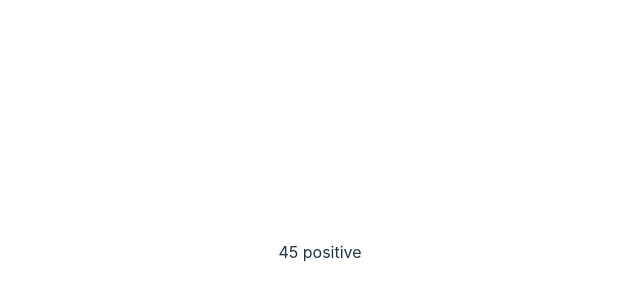
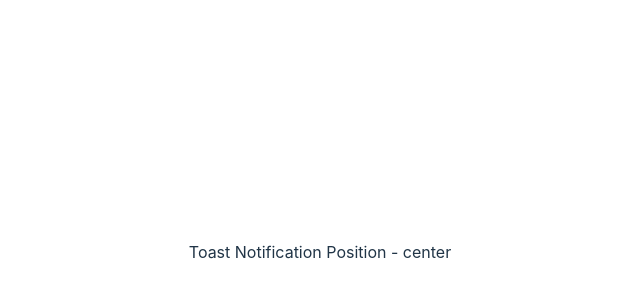
Before and after one commit to developer-shourav/React-TS, a React (Vite) app: page / in a window 1280 px wide. Shown: the part 148-448 px from the top of the page, without its empty margins (320-960 px from the left). Built offline with nearby package versions, Linux system fonts and the light colour scheme.

Commit message:
Template Literals type added

```diff
--- a/src/App.tsx
+++ b/src/App.tsx
@@ -1,5 +1,6 @@
 import "./App.css";
-import { RandomNumbers } from "./components/restriction/RandomNumbers";
+import { Toast } from "./components/templateLiterals/Toast";
+/* import { RandomNumbers } from "./components/restriction/RandomNumbers"; */
 /* import { List } from "./components/generics/List"; */
 /* import { Private } from "./components/auth/Private";
 import { Profile } from "./components/auth/Profile"; */
@@ -126,7 +127,12 @@
 
       {/* ------------------- ---------Typing Restricting Props (Advanced) ------------------ */}
 
-       <RandomNumbers value={45} isPositive />
+       {/* <RandomNumbers value={45} isPositive /> */}
+
+
+     {/* -----------------Typing Template Literals and Exclude (Advanced) ------------------ */}
+
+     <Toast position="center" />
 
 
 
--- /dev/null
+++ b/src/components/templateLiterals/Toast.tsx
@@ -0,0 +1,22 @@
+
+
+/* ---------Position Can Be One of ----
+
+"left-center" | "left-top" | "left-bottom" | "center" | "center-top" | "center-bottom" | "right-center" | "right-top" | "right-bottom"
+
+*/
+
+type HorizontalPosition = "left" | "center" | "right" ;
+
+type VerticalPosition = "top" | "center" | "bottom" ;
+
+type ToastPositionProps = {
+    position: Exclude <`${HorizontalPosition}-${VerticalPosition}`, "center-center"> | "center"
+}
+
+
+
+export const Toast = ({position}: ToastPositionProps ) => {
+
+    return <div>Toast Notification Position - {position}</div>
+}
```
